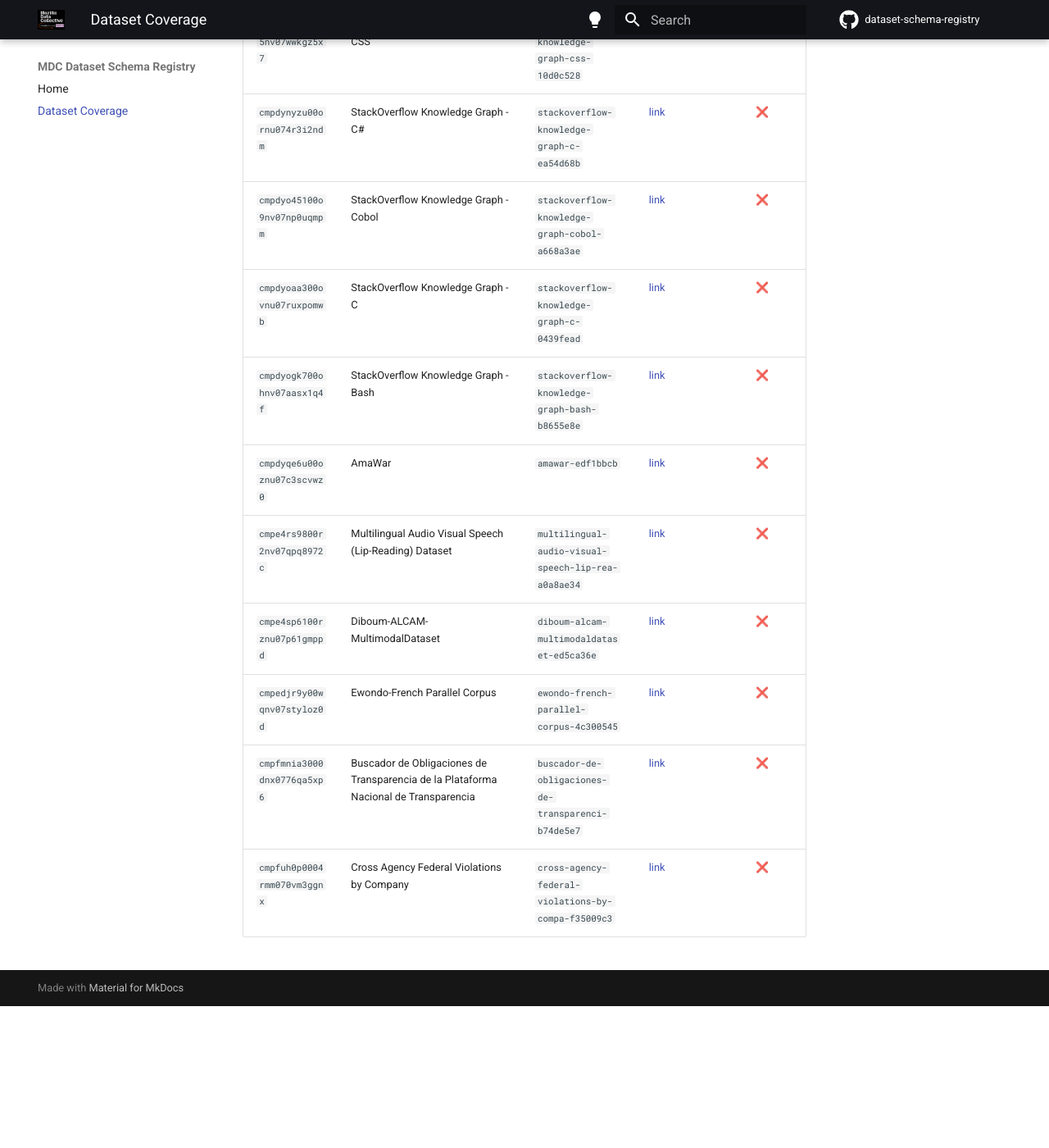
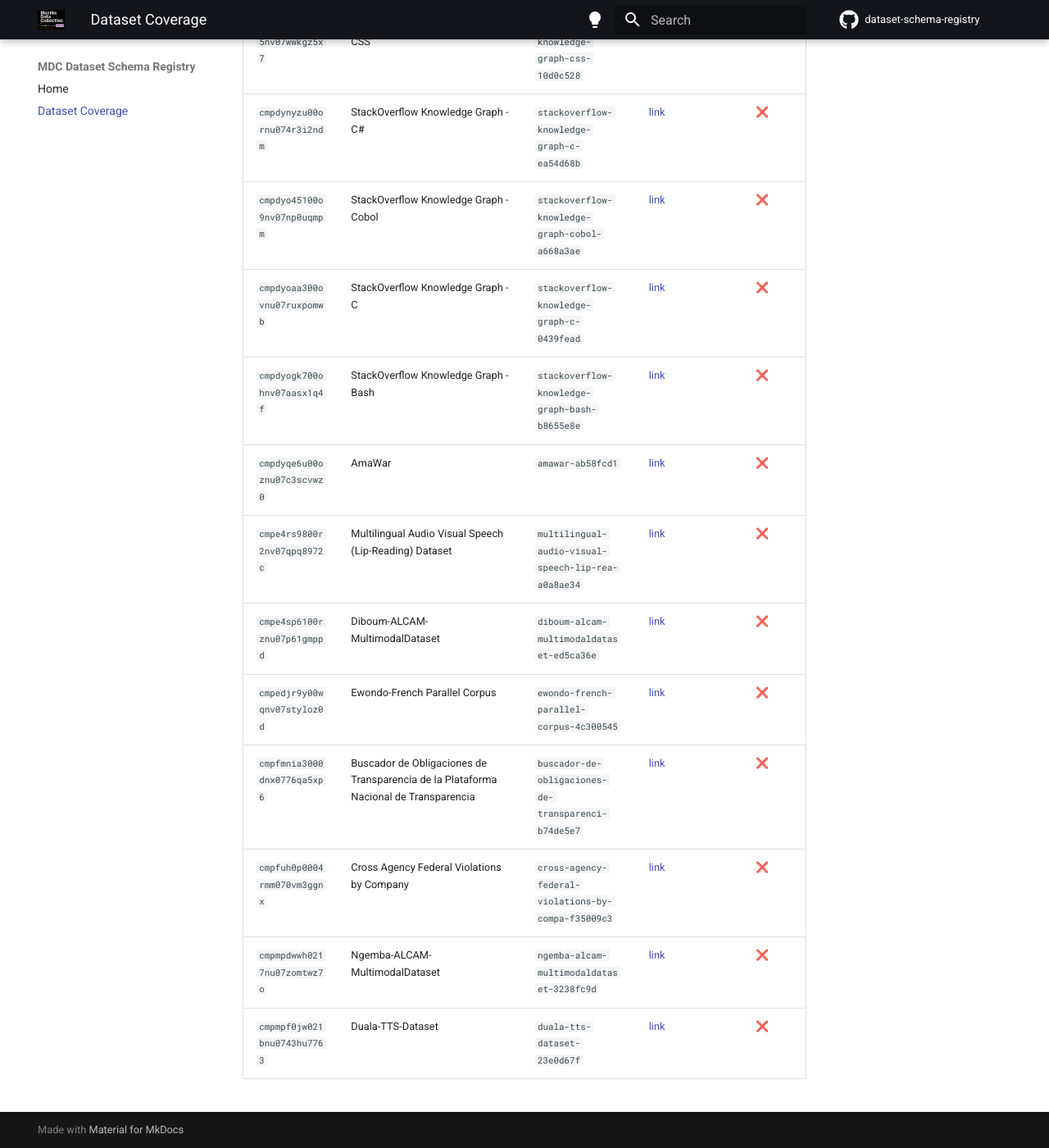
Before and after one commit to Mozilla-Data-Collective/dataset-schema-registry, an MkDocs documentation site: the page built from docs/dataset-coverage.md, in a window 1280 px wide and 1400 px high, scrolled down 77333 px. Shown: the whole window at 82% size. Built offline with MkDocs 1.6.1 and Material for MkDocs 9.7.7, drawn with Linux system fonts in a browser that asks for light colours; comment, search, counter and statistics services are not loaded; before the commit the page ends 78560 px from its top, so only the background shows below that; some of the changed text lies outside the part shown.

Commit message:
chore: update dataset coverage [skip ci]

```diff
--- a/docs/dataset-coverage.md
+++ b/docs/dataset-coverage.md
@@ -766,9 +766,11 @@ schema in this registry and which ones are still missing.
 | `cmpdyo45100o9nv07np0uqmpm` | StackOverflow Knowledge Graph - Cobol | `stackoverflow-knowledge-graph-cobol-a668a3ae` | [link](https://mozilladatacollective.com/datasets/cmpdyo45100o9nv07np0uqmpm) | ❌ |
 | `cmpdyoaa300ovnu07ruxpomwb` | StackOverflow Knowledge Graph - C | `stackoverflow-knowledge-graph-c-0439fead` | [link](https://mozilladatacollective.com/datasets/cmpdyoaa300ovnu07ruxpomwb) | ❌ |
 | `cmpdyogk700ohnv07aasx1q4f` | StackOverflow Knowledge Graph - Bash | `stackoverflow-knowledge-graph-bash-b8655e8e` | [link](https://mozilladatacollective.com/datasets/cmpdyogk700ohnv07aasx1q4f) | ❌ |
-| `cmpdyqe6u00oznu07c3scvwz0` | AmaWar | `amawar-edf1bbcb` | [link](https://mozilladatacollective.com/datasets/cmpdyqe6u00oznu07c3scvwz0) | ❌ |
+| `cmpdyqe6u00oznu07c3scvwz0` | AmaWar | `amawar-ab58fcd1` | [link](https://mozilladatacollective.com/datasets/cmpdyqe6u00oznu07c3scvwz0) | ❌ |
 | `cmpe4rs9800r2nv07qpq8972c` | Multilingual Audio Visual Speech (Lip-Reading) Dataset | `multilingual-audio-visual-speech-lip-rea-a0a8ae34` | [link](https://mozilladatacollective.com/datasets/cmpe4rs9800r2nv07qpq8972c) | ❌ |
 | `cmpe4sp6100rznu07p61gmppd` | Diboum-ALCAM-MultimodalDataset | `diboum-alcam-multimodaldataset-ed5ca36e` | [link](https://mozilladatacollective.com/datasets/cmpe4sp6100rznu07p61gmppd) | ❌ |
 | `cmpedjr9y00wqnv07styloz0d` | Ewondo-French Parallel Corpus | `ewondo-french-parallel-corpus-4c300545` | [link](https://mozilladatacollective.com/datasets/cmpedjr9y00wqnv07styloz0d) | ❌ |
 | `cmpfmnia3000dnx0776qa5xp6` | Buscador de Obligaciones de Transparencia de la Plataforma Nacional de Transparencia | `buscador-de-obligaciones-de-transparenci-b74de5e7` | [link](https://mozilladatacollective.com/datasets/cmpfmnia3000dnx0776qa5xp6) | ❌ |
 | `cmpfuh0p0004rmm070vm3ggnx` | Cross Agency Federal Violations by Company | `cross-agency-federal-violations-by-compa-f35009c3` | [link](https://mozilladatacollective.com/datasets/cmpfuh0p0004rmm070vm3ggnx) | ❌ |
+| `cmpmpdwwh0217nu07zomtwz7o` | Ngemba-ALCAM-MultimodalDataset | `ngemba-alcam-multimodaldataset-3238fc9d` | [link](https://mozilladatacollective.com/datasets/cmpmpdwwh0217nu07zomtwz7o) | ❌ |
+| `cmpmpf0jw021bnu0743hu7763` | Duala-TTS-Dataset | `duala-tts-dataset-23e0d67f` | [link](https://mozilladatacollective.com/datasets/cmpmpf0jw021bnu0743hu7763) | ❌ |
```
Also changed, not shown: other parts of docs/dataset-coverage.md (+3 -3 lines).
